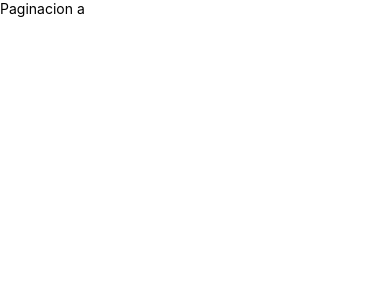
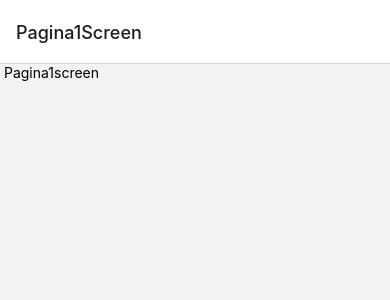
Before and after one commit to alemosmusi/navegacionreactnativecli, a React Native app: screen / in a window 390 px wide. Shown: the top 300 px of the page. Built offline with nearby package versions, Linux system fonts and the light colour scheme.

Commit message:
ahora si toda la navegacion

```diff
--- a/App.tsx
+++ b/App.tsx
@@ -1,11 +1,12 @@
+import 'react-native-gesture-handler';
 import React from 'react'
-import { Text, View } from 'react-native'
 import { NavigationContainer } from '@react-navigation/native';
+import { StackNavigator } from './src/navigator/StackNavigator';
 
 const App = () => {
   return (
     <NavigationContainer>
-      <Text>Paginacion a</Text>
+      <StackNavigator/>
     </NavigationContainer>
   )
 }
--- a/package.json
+++ b/package.json
@@ -10,9 +10,12 @@
     "test": "jest"
   },
   "dependencies": {
+    "@react-native-masked-view/masked-view": "^0.2.9",
     "@react-navigation/native": "^6.1.7",
+    "@react-navigation/stack": "^6.3.17",
     "react": "18.2.0",
     "react-native": "0.72.3",
+    "react-native-gesture-handler": "^2.12.1",
     "react-native-safe-area-context": "^4.7.1",
     "react-native-screens": "^3.24.0"
   },
--- /dev/null
+++ b/src/navigator/StackNavigator.tsx
@@ -0,0 +1,18 @@
+import React from 'react'
+
+import { createStackNavigator } from '@react-navigation/stack';
+import Pagina1Screen from '../screens/Pagina1Screen';
+import Pagina2Screen from '../screens/Pagina2Screen';
+import Pagina3Screen from '../screens/Pagina3Screen';
+
+const Stack = createStackNavigator();
+
+export const StackNavigator = () =>{
+  return (
+    <Stack.Navigator>
+      <Stack.Screen name="Pagina1Screen" component={Pagina1Screen} />
+      <Stack.Screen name="Pagina2Screen" component={Pagina2Screen} />
+      <Stack.Screen name="Pagina3Screen" component={Pagina3Screen} />
+    </Stack.Navigator>
+  );
+}
--- /dev/null
+++ b/src/screens/Pagina1Screen.tsx
@@ -0,0 +1,12 @@
+import React from 'react'
+import { Text, View } from 'react-native'
+
+const Pagina1Screen = () => {
+  return (
+    <View>
+        <Text> Pagina1screen</Text>
+    </View>
+  )
+}
+
+export default Pagina1Screen
--- /dev/null
+++ b/src/screens/Pagina2Screen.tsx
@@ -0,0 +1,12 @@
+import React from 'react'
+import { Text, View } from 'react-native'
+
+const Pagina2Screen = () => {
+  return (
+    <View>
+        <Text> Pagina2screen</Text>
+    </View>
+  )
+}
+
+export default Pagina2Screen
--- /dev/null
+++ b/src/screens/Pagina3Screen.tsx
@@ -0,0 +1,12 @@
+import React from 'react'
+import { Text, View } from 'react-native'
+
+const Pagina3Screen = () => {
+  return (
+    <View>
+        <Text> Pagina3screen</Text>
+    </View>
+  )
+}
+
+export default Pagina3Screen
```
Also changed, not shown: 2 other files (tests, documents, lock files or other folders).
